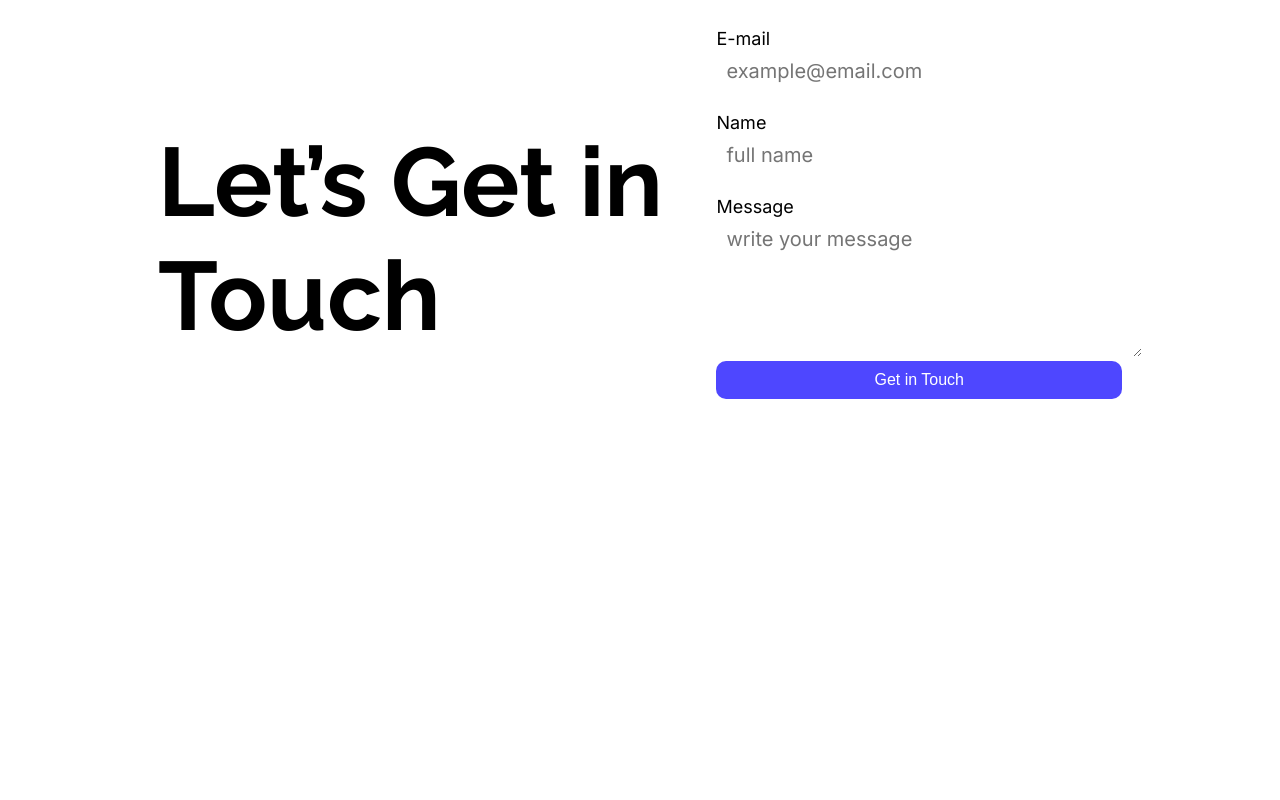
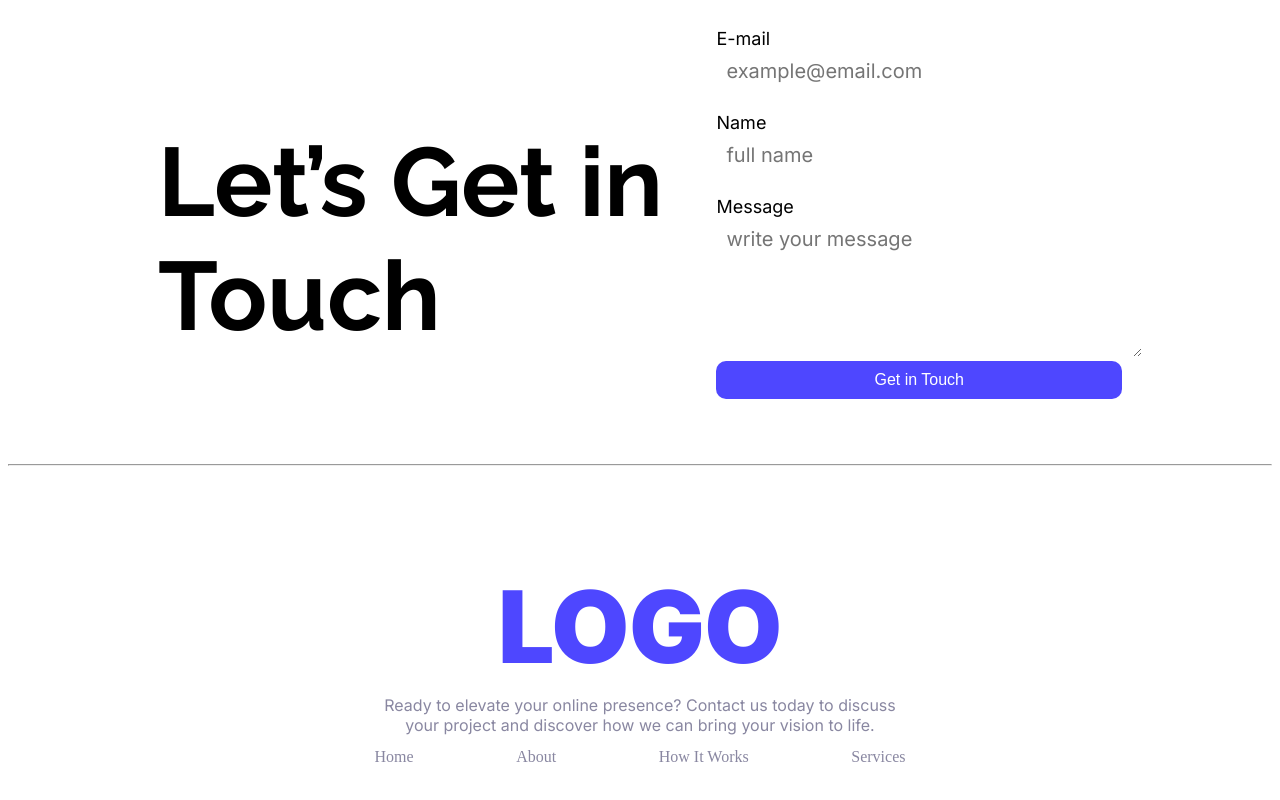
Before and after one commit to FSHimel/B12A01-landing-launchpad, a plain HTML site: page index.html in a window 1280 px wide. Shown: the part 2334-3134 px from the top of the page. Before the commit the page ends 2798 px from the top, so only its background shows below. Drawn offline with Linux system fonts and the light colour scheme.

Commit message:
footer section added

```diff
--- a/index.html
+++ b/index.html
@@ -136,9 +136,18 @@
             </div>
         </div>
     </main>
-
+    <hr>
     <footer>
-
+        <div class="ftr">
+        <h2 class="titlef">LOGO</h2>
+        <p class="sub-title">Ready to elevate your online presence? Contact us today to discuss your project and discover how we can bring your vision to life.</p>
+            <div class="li">
+                <span><a href="#">Home</a></span>
+                <span><a href="#">About</a></span>
+                <span><a href="#">How It Works</a></span>
+                <span><a href="#">Services</a></span>
+            </div>
+        </div>
     </footer>
 </body>
 </html>
--- a/styles/style.css
+++ b/styles/style.css
@@ -224,6 +224,48 @@ textarea{
     border-radius: 10px;
     width: 100%;
 }
+footer{
+    max-width: 1440px;
+    height: 428px;
+    text-align: center;
+}
+.ftr{
+    width: 531px;
+    margin: 100px auto;
+    text-align: center;
+}
+.titlef{
+    color: #4E47FF;
+    font-family: "Inter", sans-serif;
+    font-weight: 900;
+    font-size: 100px;
+    margin: 0 120px 8px 120px;
+    width: 291px;
+    height: 121px;
+}
+.sub-title{
+   text-align: center;
+    font-family: "Inter", sans-serif;
+    color: #8987A1;
+    font-size: 16px;
+    width: 531px;
+    height: 48px;
+    margin: 0 0 5px 0;
+    padding: 0;
+}
+.li{
+    width: 531px;
+    height: 24px;
+    display: flex;
+    justify-content: space-between;
+}
+span{
+    margin-top: 0px;
+}
+a{
+    text-decoration: none;
+    color: #8987A1;
+}
 /*hover effect */
 .btn:hover{
     background-color: rgb(129, 241, 10);
```
